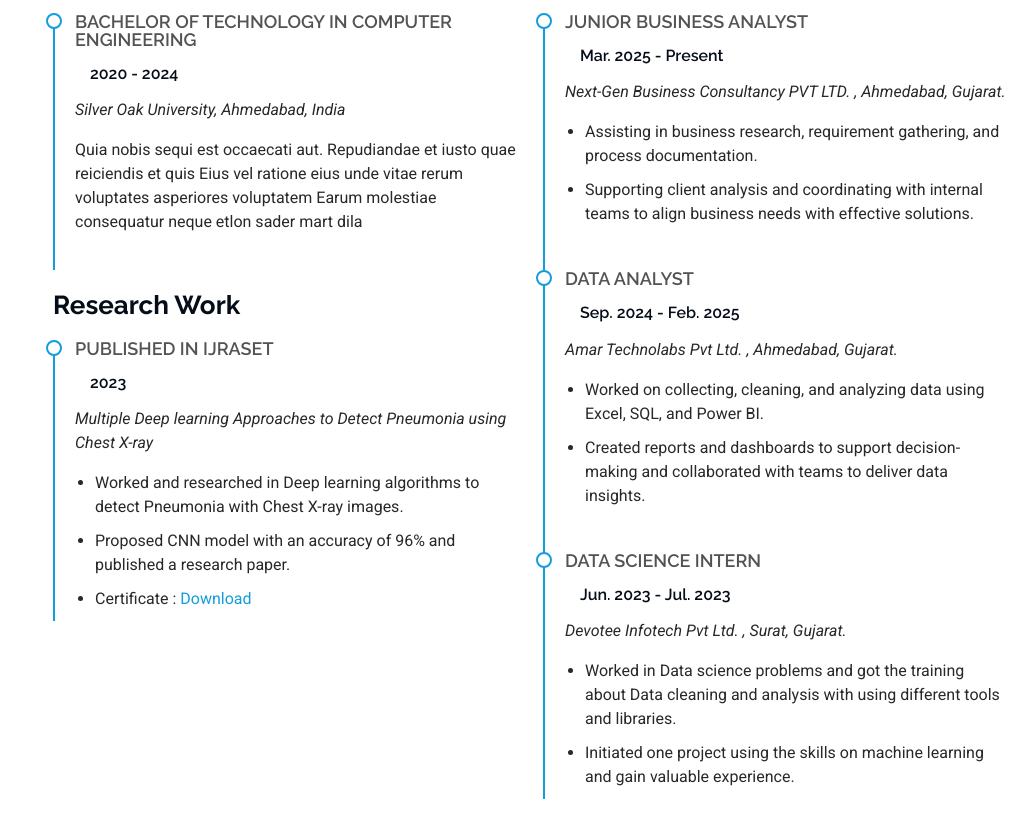
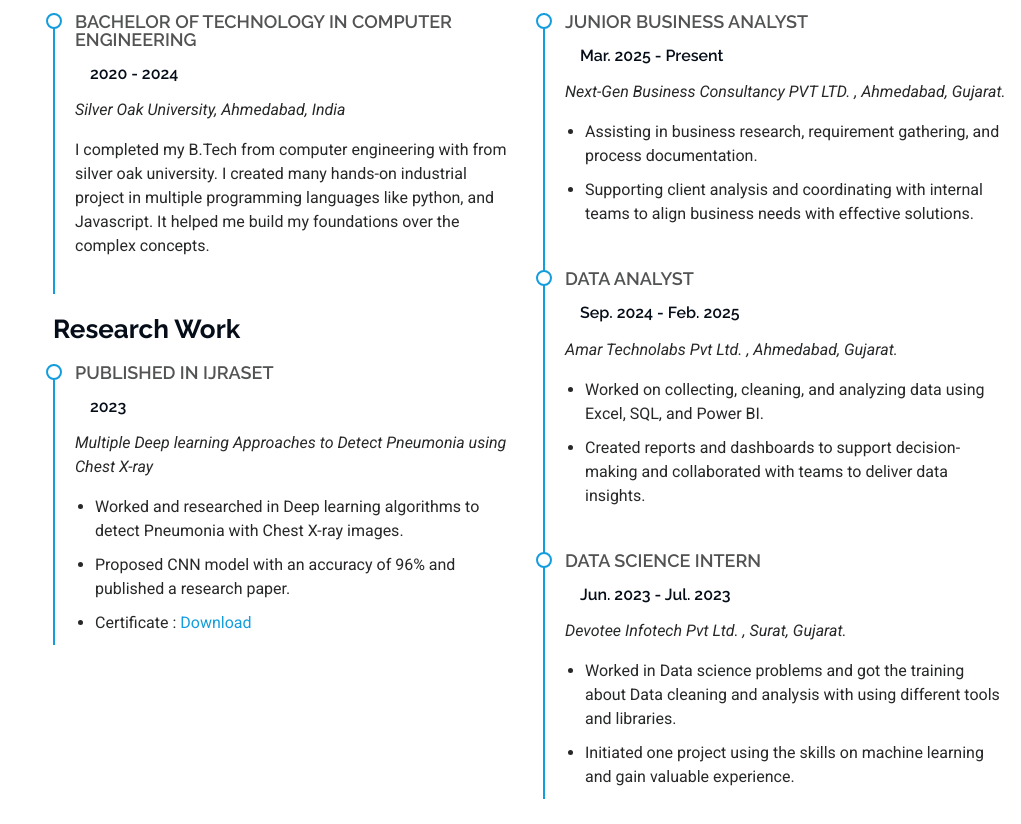
Before and after one commit to anshshah82/portfolio, a plain HTML site: page index.html in a window 1280 px wide. Shown: the part 2520-3344 px from the top of the page, without its empty margins (259-1280 px from the left). Drawn offline with Linux system fonts and the light colour scheme.

Commit message:
Update index.html

```diff
--- a/index.html
+++ b/index.html
@@ -228,7 +228,7 @@
               <h4>Bachelor of Technology in Computer Engineering</h4>
               <h5>2020 - 2024</h5>
               <p><em>Silver Oak University, Ahmedabad, India</em></p>
-              <p>Quia nobis sequi est occaecati aut. Repudiandae et iusto quae reiciendis et quis Eius vel ratione eius unde vitae rerum voluptates asperiores voluptatem Earum molestiae consequatur neque etlon sader mart dila</p>
+              <p>I completed my B.Tech from computer engineering with from silver oak university. I created many hands-on industrial project in multiple programming languages like python, and Javascript. It helped me build my foundations over the complex concepts.</p>
             </div><!-- Edn Resume Item -->
 
             <h3 class="resume-title">Research Work</h3>
```
